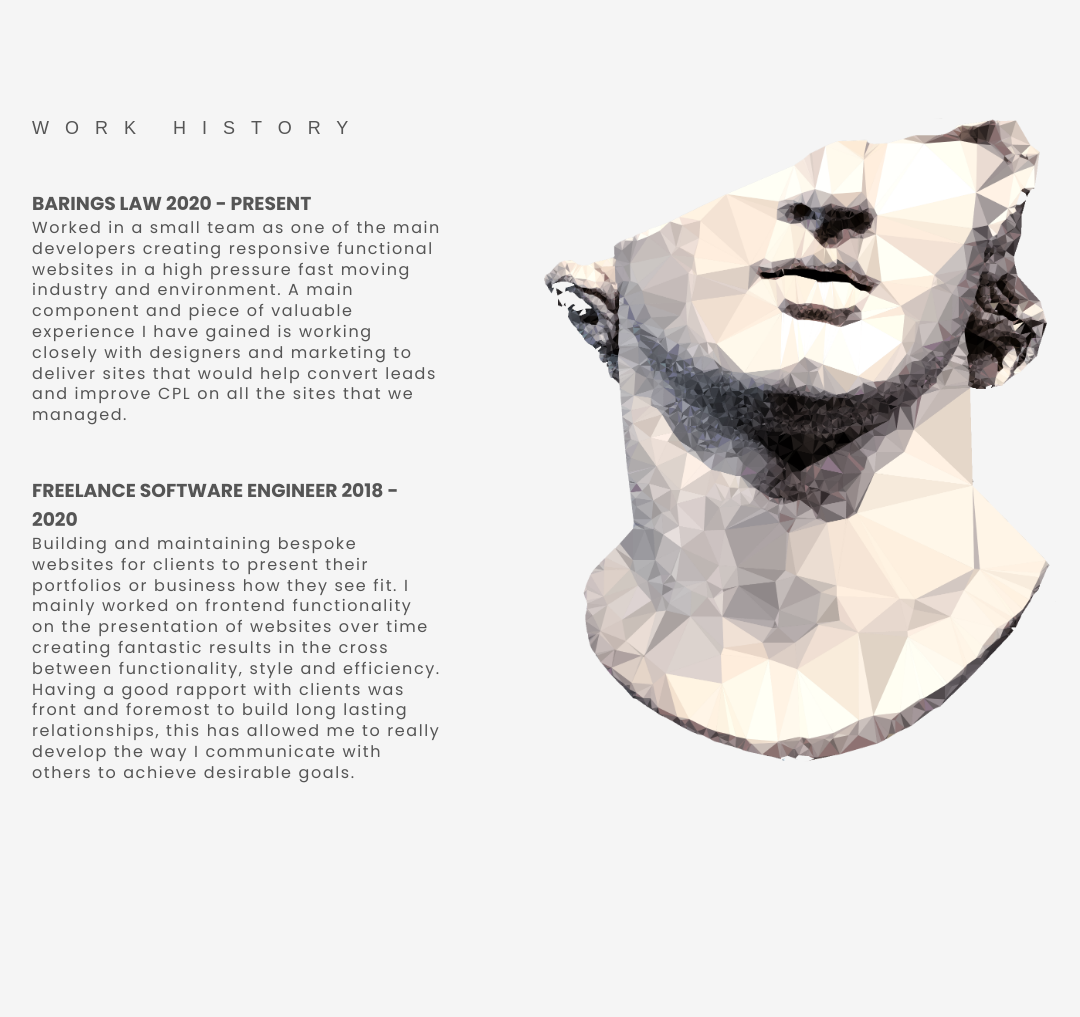
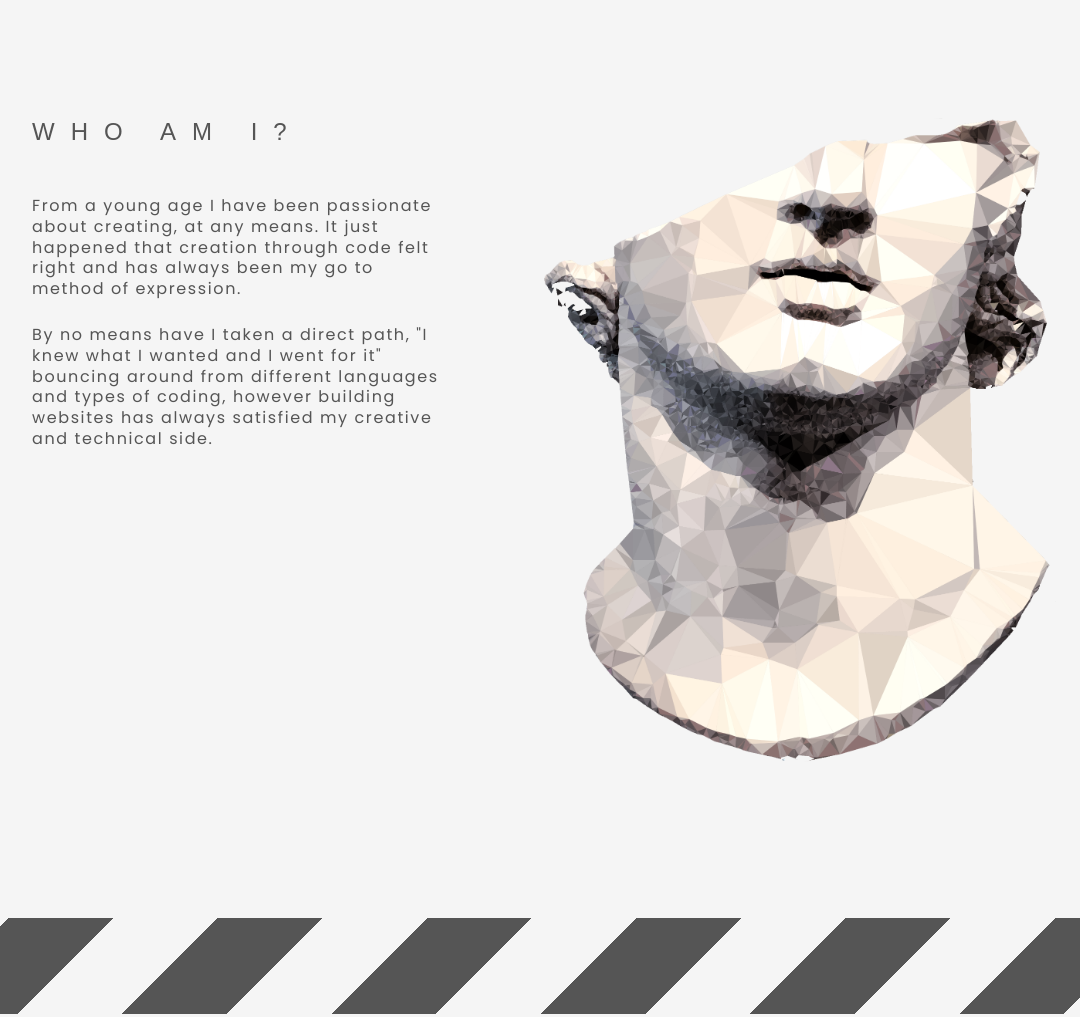
Before and after one commit to TriggerHappyHog/portfolio-maybe, a plain HTML site: page index.html in a window 1280 px wide. Shown: the part 898-1915 px from the top of the page, without its empty margins (96-1176 px from the left). Before the commit the page ends 1816 px from the top, so only its background shows below. Drawn offline with Linux system fonts and the light colour scheme; a web font is replaced by a local one.

Commit message:
Summary
Swapped out work history for an about me.

```diff
--- a/index.html
+++ b/index.html
@@ -27,15 +27,19 @@
         <div class="content-box">
             <div class="row">
                 <div class="column">
-                    <h2>WORK HISTORY</h2>
+                    <h2>WHO AM I?</h2>
                     <div class="work-block">
-                        <h3>BARINGS LAW 2020 - PRESENT</h3>
-                        <p>Worked in a small team as one of the main developers creating responsive functional websites in a high pressure fast moving industry and environment. A main component and piece of valuable experience I have gained is working closely with designers and marketing to deliver sites that would help convert leads and improve CPL on all the sites that we managed.</p>
-                    </div>
-                    <div class="work-block">
-                        <h3>FREELANCE SOFTWARE ENGINEER 2018 - 2020</h3>
-                        <p>Building and maintaining bespoke websites for clients to present their portfolios or business how they see fit. I mainly worked on frontend functionality on the presentation of websites over time creating fantastic results in the cross between functionality, style and efficiency.
-                            Having a good rapport with clients was front and foremost to build long lasting relationships, this has allowed me to really develop the way I communicate with others to achieve desirable goals.
+                        <!-- <h3>BARINGS LAW 2020 - PRESENT</h3> -->
+                        <p>
+                            From a young age I have been passionate about creating, at any means.
+                            It just happened that creation through code felt right and has always been my go to
+                            method of expression.
+                        </p>
+                        <br>
+                        <p>
+                            By no means have I taken a direct path, "I knew what I wanted and I went for it"
+                            bouncing around from different languages and types of coding, however building websites
+                            has always satisfied my creative and technical side.
                         </p>
                     </div>
                 </div>
@@ -45,6 +49,9 @@
             </div>
         </div>
     </div>
+    <div class="divider-striped" style="">
+        <div class="bg-style-striped"></div>
+    </div>
     <!-- SCRIPT INCLUDES BELOW -->
     <script src="script.js"></script>
 </body>
--- a/style.css
+++ b/style.css
@@ -94,7 +94,7 @@ h1{
 }
 
 .content-box h2{
-    font-size: 18px;
+    /* font-size: 18px; */
     font-family: 'Zen Kaku Gothic Antique', sans-serif;
     font-weight: lighter;
     letter-spacing: 1rem;
```
